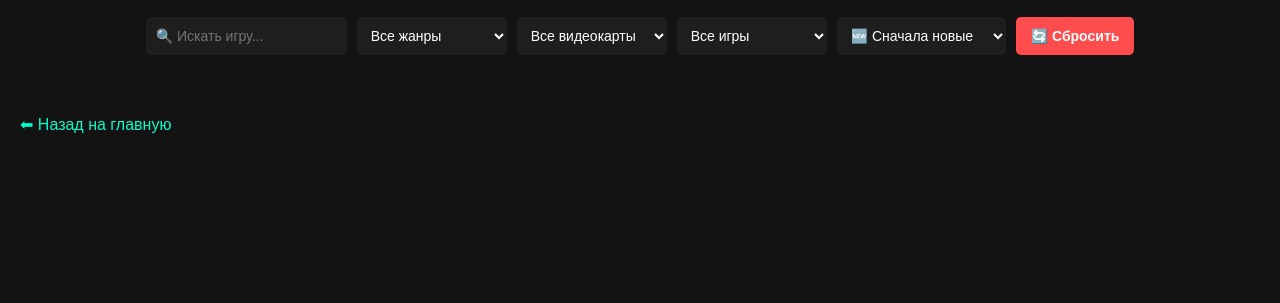
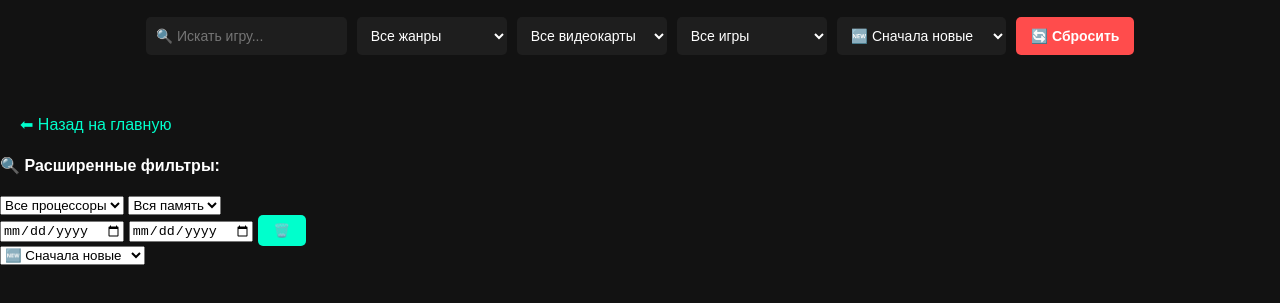
Before and after one commit to TenderView/steam-library, a plain HTML site: page games.html in a window 1280 px wide. Shown: the part 121-424 px from the top of the page. Drawn offline with Linux system fonts and the light colour scheme.

Commit message:
Update games.html

```diff
--- a/games.html
+++ b/games.html
@@ -44,3 +44,30 @@
   <script src="main.js"></script>
 </body>
 </html>
+<!-- Добавляем после существующих фильтров -->
+<div class="advanced-filters">
+  <h4>🔍 Расширенные фильтры:</h4>
+  <div class="filter-group">
+    <select id="cpuSelect">
+      <option value="">Все процессоры</option>
+    </select>
+
+    <select id="ramSelect">
+      <option value="">Вся память</option>
+    </select>
+
+    <div class="date-filters">
+      <input type="date" id="dateFrom" placeholder="Дата от">
+      <input type="date" id="dateTo" placeholder="Дата до">
+      <button id="clearDates">🗑️</button>
+    </div>
+  </div>
+</div>
+
+<!-- Обновляем сортировку -->
+<select id="sortSelect">
+  <option value="newest">🆕 Сначала новые</option>
+  <option value="oldest">📅 Сначала старые</option>
+  <option value="rating">⭐ По рейтингу</option>
+  <option value="name">🔤 По названию</option>
+</select>
```
